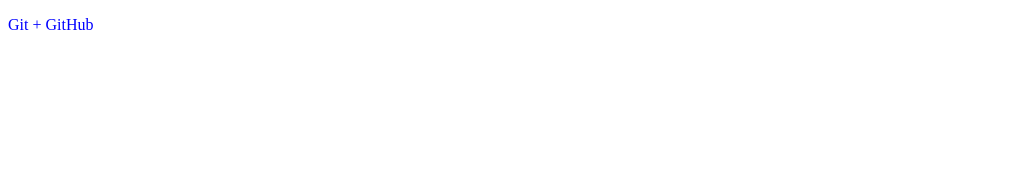
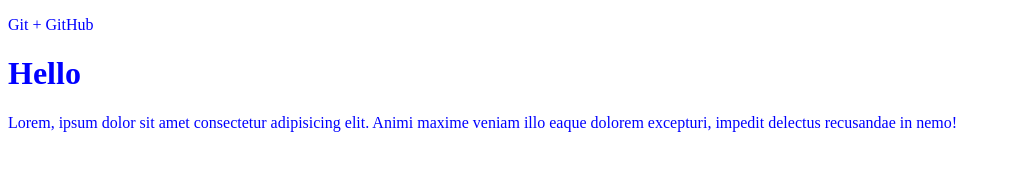
Before and after one commit to AndrewGapon/gitTest, a plain HTML site: page index.html in a window 1280 px wide. Shown: the whole page, without its empty margins (0-1011 px from the left). Drawn offline with Linux system fonts and the light colour scheme.

Commit message:
Our first changes

```diff
--- a/index.html
+++ b/index.html
@@ -9,5 +9,7 @@
 </head>
 <body>
     <p>Git + GitHub</p>
+    <h1>Hello</h1>
+    <p>Lorem, ipsum dolor sit amet consectetur adipisicing elit. Animi maxime veniam illo eaque dolorem excepturi, impedit delectus recusandae in nemo!</p>
 </body>
 </html>
```
